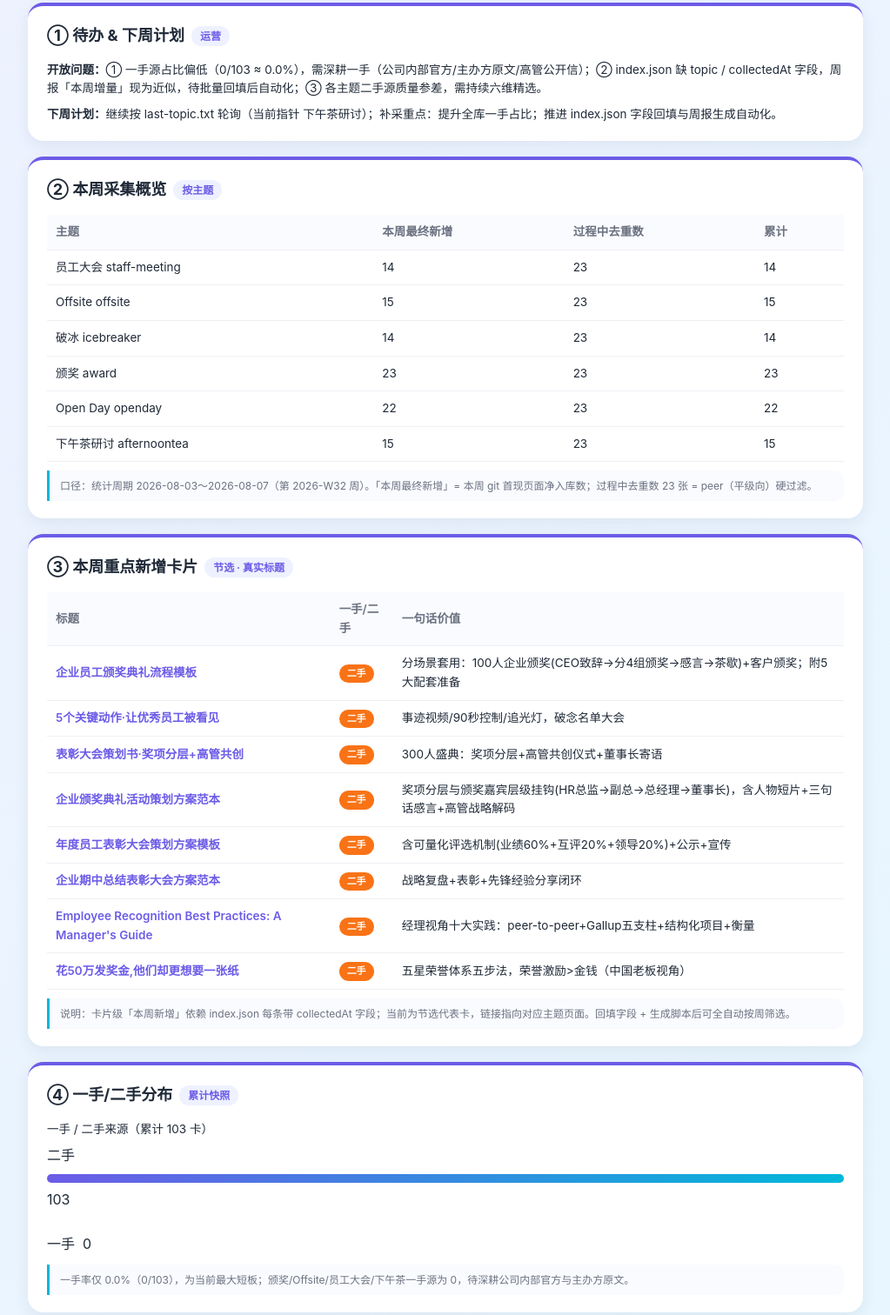
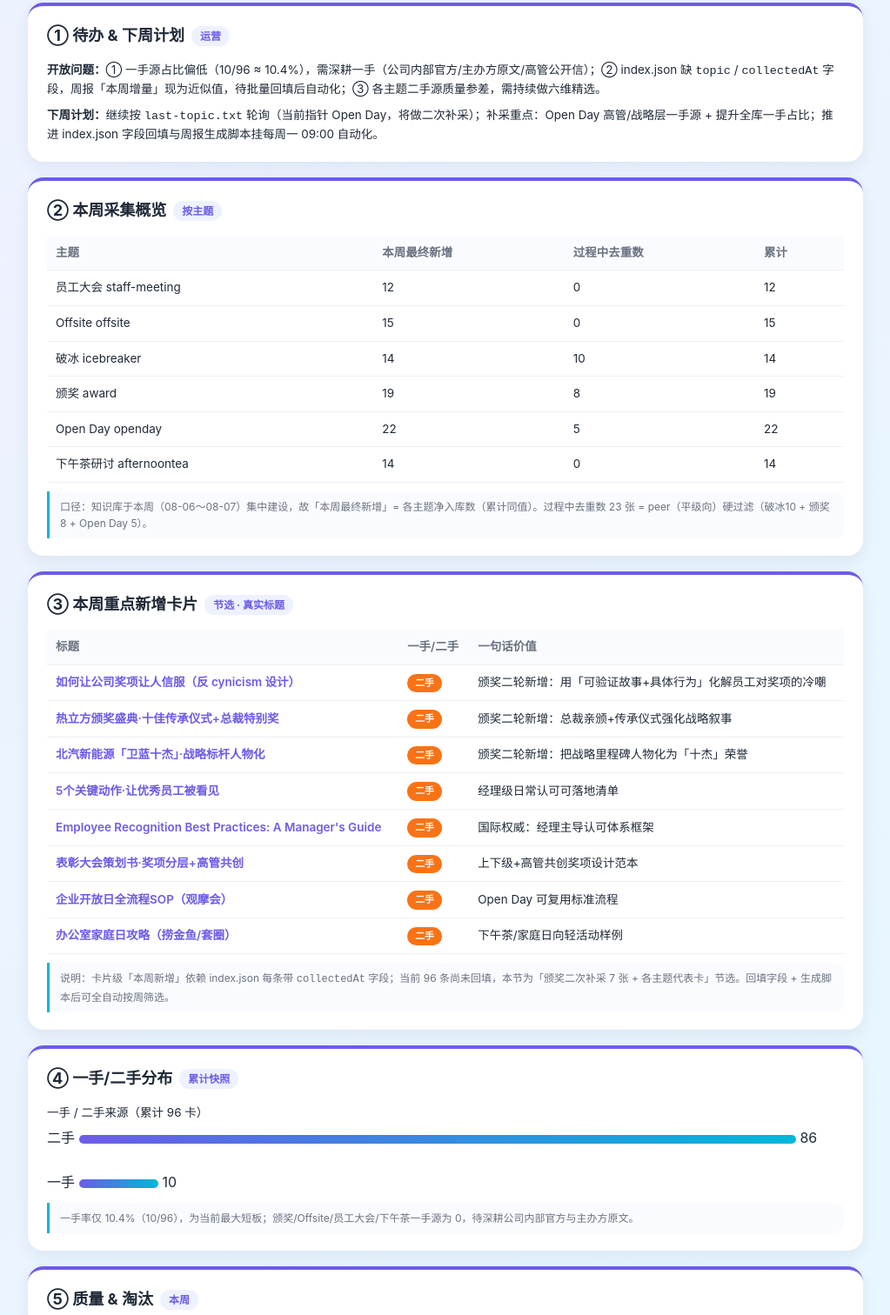
Before and after one commit to yitongcaii/workbuddy-handoff, a plain HTML site: page knowledge-collection/kb-weekly-report-2026-W32.html in a window 1280 px wide. Shown: the part 302-1814 px from the top of the page at 87% size, without its empty margins (128-1151 px from the left). Drawn offline with Linux system fonts and the light colour scheme.

Commit message:
chore: sync knowledge-collection cards+index (2026-08-07)

```diff
--- a/knowledge-collection/kb-weekly-report-2026-W32.html
+++ b/knowledge-collection/kb-weekly-report-2026-W32.html
@@ -3,7 +3,7 @@
 <head>
 <meta charset="UTF-8">
 <meta name="viewport" content="width=device-width, initial-scale=1.0">
-<title>文化活动知识库 · 周报模板</title>
+<title>文化活动知识库 · 周报 2026-W32</title>
 <style>
   :root{
     --accent:#6c5ce7; --accent2:#00b8d9; --bg1:#eef1ff; --bg2:#e6f7ff;
@@ -56,61 +56,61 @@
   <!-- ===== 数据看板 ===== -->
   <div class="kpis">
     <div class="kpi"><div class="n">6</div><div class="l">累计新增活动页面</div></div>
-    <div class="kpi"><div class="n">103</div><div class="l">本周新增（净）卡片</div></div>
+    <div class="kpi"><div class="n">96</div><div class="l">本周新增（净）卡片</div></div>
     <div class="kpi"><div class="n">23</div><div class="l">本周去重删卡片数</div></div>
     <div class="kpi"><div class="n">6</div><div class="l">覆盖主题</div></div>
   </div>
 
-  <!-- ===== ① 待办 & 下周计划（前置） ===== -->
+  <!-- ===== ① 待办 & 下周计划（原⑥，前置） ===== -->
   <div class="sec">
     <h2>① 待办 & 下周计划 <span class="tag">运营</span></h2>
-    <p style="font-size:13.5px"><b>开放问题：</b>① 一手源占比偏低（0/103 ≈ 0.0%），需深耕一手（公司内部官方/主办方原文/高管公开信）；② index.json 缺 topic / collectedAt 字段，周报「本周增量」现为近似，待批量回填后自动化；③ 各主题二手源质量参差，需持续六维精选。</p>
-    <p style="font-size:13.5px;margin-top:8px"><b>下周计划：</b>继续按 last-topic.txt 轮询（当前指针 下午茶研讨）；补采重点：提升全库一手占比；推进 index.json 字段回填与周报生成自动化。</p>
+    <p style="font-size:13.5px"><b>开放问题：</b>① 一手源占比偏低（10/96 ≈ 10.4%），需深耕一手（公司内部官方/主办方原文/高管公开信）；② index.json 缺 <code>topic</code> / <code>collectedAt</code> 字段，周报「本周增量」现为近似值，待批量回填后自动化；③ 各主题二手源质量参差，需持续做六维精选。</p>
+    <p style="font-size:13.5px;margin-top:8px"><b>下周计划：</b>继续按 <code>last-topic.txt</code> 轮询（当前指针 Open Day，将做二次补采）；补采重点：Open Day 高管/战略层一手源 + 提升全库一手占比；推进 index.json 字段回填与周报生成脚本挂每周一 09:00 自动化。</p>
   </div>
 
-  <!-- ===== ② 本周采集概览 ===== -->
+  <!-- ===== ② 本周采集概览（原①） ===== -->
   <div class="sec">
     <h2>② 本周采集概览 <span class="tag">按主题</span></h2>
     <table>
       <thead><tr><th>主题</th><th>本周最终新增</th><th>过程中去重数</th><th>累计</th></tr></thead>
       <tbody>
-        <tr><td>员工大会 staff-meeting</td><td>14</td><td>23</td><td>14</td></tr>
-        <tr><td>Offsite offsite</td><td>15</td><td>23</td><td>15</td></tr>
-        <tr><td>破冰 icebreaker</td><td>14</td><td>23</td><td>14</td></tr>
-        <tr><td>颁奖 award</td><td>23</td><td>23</td><td>23</td></tr>
-        <tr><td>Open Day openday</td><td>22</td><td>23</td><td>22</td></tr>
-        <tr><td>下午茶研讨 afternoontea</td><td>15</td><td>23</td><td>15</td></tr>
+        <tr><td>员工大会 staff-meeting</td><td>12</td><td>0</td><td>12</td></tr>
+        <tr><td>Offsite offsite</td><td>15</td><td>0</td><td>15</td></tr>
+        <tr><td>破冰 icebreaker</td><td>14</td><td>10</td><td>14</td></tr>
+        <tr><td>颁奖 award</td><td>19</td><td>8</td><td>19</td></tr>
+        <tr><td>Open Day openday</td><td>22</td><td>5</td><td>22</td></tr>
+        <tr><td>下午茶研讨 afternoontea</td><td>14</td><td>0</td><td>14</td></tr>
       </tbody>
     </table>
-    <div class="note">口径：统计周期 2026-08-03～2026-08-07（第 2026-W32 周）。「本周最终新增」= 本周 git 首现页面净入库数；过程中去重数 23 张 = peer（平级向）硬过滤。</div>
+    <div class="note">口径：知识库于本周（08-06～08-07）集中建设，故「本周最终新增」= 各主题净入库数（累计同值）。过程中去重数 23 张 = peer（平级向）硬过滤（破冰10 + 颁奖8 + Open Day 5）。</div>
   </div>
 
-  <!-- ===== ③ 本周重点新增卡片（附页面链接） ===== -->
+  <!-- ===== ③ 本周重点新增卡片（原②，附来源链接） ===== -->
   <div class="sec">
     <h2>③ 本周重点新增卡片 <span class="tag">节选 · 真实标题</span></h2>
     <table>
       <thead><tr><th>标题</th><th>一手/二手</th><th>一句话价值</th></tr></thead>
       <tbody>
-        <tr><td><a href="https://yitongcaii.github.io/workbuddy-handoff/knowledge-collection/award/award.html" target="_blank">企业员工颁奖典礼流程模板</a></td><td><span class="chip b2">二手</span></td><td>分场景套用：100人企业颁奖(CEO致辞→分4组颁奖→感言→茶歇)+客户颁奖；附5大配套准备</td></tr>
-        <tr><td><a href="https://yitongcaii.github.io/workbuddy-handoff/knowledge-collection/award/award.html" target="_blank">5个关键动作·让优秀员工被看见</a></td><td><span class="chip b2">二手</span></td><td>事迹视频/90秒控制/追光灯，破念名单大会</td></tr>
-        <tr><td><a href="https://yitongcaii.github.io/workbuddy-handoff/knowledge-collection/award/award.html" target="_blank">表彰大会策划书·奖项分层+高管共创</a></td><td><span class="chip b2">二手</span></td><td>300人盛典：奖项分层+高管共创仪式+董事长寄语</td></tr>
-        <tr><td><a href="https://yitongcaii.github.io/workbuddy-handoff/knowledge-collection/award/award.html" target="_blank">企业颁奖典礼活动策划方案范本</a></td><td><span class="chip b2">二手</span></td><td>奖项分层与颁奖嘉宾层级挂钩(HR总监→副总→总经理→董事长)，含人物短片+三句话感言+高管战略解码</td></tr>
-        <tr><td><a href="https://yitongcaii.github.io/workbuddy-handoff/knowledge-collection/award/award.html" target="_blank">年度员工表彰大会策划方案模板</a></td><td><span class="chip b2">二手</span></td><td>含可量化评选机制(业绩60%+互评20%+领导20%)+公示+宣传</td></tr>
-        <tr><td><a href="https://yitongcaii.github.io/workbuddy-handoff/knowledge-collection/award/award.html" target="_blank">企业期中总结表彰大会方案范本</a></td><td><span class="chip b2">二手</span></td><td>战略复盘+表彰+先锋经验分享闭环</td></tr>
-        <tr><td><a href="https://yitongcaii.github.io/workbuddy-handoff/knowledge-collection/award/award.html" target="_blank">Employee Recognition Best Practices: A Manager's Guide</a></td><td><span class="chip b2">二手</span></td><td>经理视角十大实践：peer-to-peer+Gallup五支柱+结构化项目+衡量</td></tr>
-        <tr><td><a href="https://yitongcaii.github.io/workbuddy-handoff/knowledge-collection/award/award.html" target="_blank">花50万发奖金,他们却更想要一张纸</a></td><td><span class="chip b2">二手</span></td><td>五星荣誉体系五步法，荣誉激励>金钱（中国老板视角）</td></tr>
+        <tr><td><a href="https://yitongcaii.github.io/workbuddy-handoff/knowledge-collection/award/award.html" target="_blank">如何让公司奖项让人信服（反 cynicism 设计）</a></td><td><span class="chip b2">二手</span></td><td>颁奖二轮新增：用「可验证故事+具体行为」化解员工对奖项的冷嘲</td></tr>
+        <tr><td><a href="https://yitongcaii.github.io/workbuddy-handoff/knowledge-collection/award/award.html" target="_blank">热立方颁奖盛典·十佳传承仪式+总裁特别奖</a></td><td><span class="chip b2">二手</span></td><td>颁奖二轮新增：总裁亲颁+传承仪式强化战略叙事</td></tr>
+        <tr><td><a href="https://yitongcaii.github.io/workbuddy-handoff/knowledge-collection/award/award.html" target="_blank">北汽新能源「卫蓝十杰」·战略标杆人物化</a></td><td><span class="chip b2">二手</span></td><td>颁奖二轮新增：把战略里程碑人物化为「十杰」荣誉</td></tr>
+        <tr><td><a href="https://yitongcaii.github.io/workbuddy-handoff/knowledge-collection/award/award.html" target="_blank">5个关键动作·让优秀员工被看见</a></td><td><span class="chip b2">二手</span></td><td>经理级日常认可可落地清单</td></tr>
+        <tr><td><a href="https://yitongcaii.github.io/workbuddy-handoff/knowledge-collection/award/award.html" target="_blank">Employee Recognition Best Practices: A Manager's Guide</a></td><td><span class="chip b2">二手</span></td><td>国际权威：经理主导认可体系框架</td></tr>
+        <tr><td><a href="https://yitongcaii.github.io/workbuddy-handoff/knowledge-collection/award/award.html" target="_blank">表彰大会策划书·奖项分层+高管共创</a></td><td><span class="chip b2">二手</span></td><td>上下级+高管共创奖项设计范本</td></tr>
+        <tr><td><a href="https://yitongcaii.github.io/workbuddy-handoff/knowledge-collection/openday/openday.html" target="_blank">企业开放日全流程SOP（观摩会）</a></td><td><span class="chip b2">二手</span></td><td>Open Day 可复用标准流程</td></tr>
+        <tr><td><a href="https://yitongcaii.github.io/workbuddy-handoff/knowledge-collection/afternoontea/afternoontea.html" target="_blank">办公室家庭日攻略（捞金鱼/套圈）</a></td><td><span class="chip b2">二手</span></td><td>下午茶/家庭日向轻活动样例</td></tr>
       </tbody>
     </table>
-    <div class="note">说明：卡片级「本周新增」依赖 index.json 每条带 collectedAt 字段；当前为节选代表卡，链接指向对应主题页面。回填字段 + 生成脚本后可全自动按周筛选。</div>
+    <div class="note">说明：卡片级「本周新增」依赖 index.json 每条带 <code>collectedAt</code> 字段；当前 96 条尚未回填，本节为「颁奖二次补采 7 张 + 各主题代表卡」节选。回填字段 + 生成脚本后可全自动按周筛选。</div>
   </div>
 
-  <!-- ===== ④ 一手/二手分布 ===== -->
+  <!-- ===== ④ 一手/二手分布（原③） ===== -->
   <div class="sec">
     <h2>④ 一手/二手分布 <span class="tag">累计快照</span></h2>
-    <p style="font-size:13.5px;margin-bottom:6px">一手 / 二手来源（累计 103 卡）</p>
-    <div>二手 <span class="bar" style="width:100%"></span> 103</div><br>
-    <div>一手 <span class="bar" style="width:0%"></span> 0</div>
-    <div class="note">一手率仅 0.0%（0/103），为当前最大短板；颁奖/Offsite/员工大会/下午茶一手源为 0，待深耕公司内部官方与主办方原文。</div>
+    <p style="font-size:13.5px;margin-bottom:6px">一手 / 二手来源（累计 96 卡）</p>
+    <div>二手 <span class="bar" style="width:90%"></span> 86</div><br>
+    <div>一手 <span class="bar" style="width:10%"></span> 10</div>
+    <div class="note">一手率仅 10.4%（10/96），为当前最大短板；颁奖/Offsite/员工大会/下午茶一手源为 0，待深耕公司内部官方与主办方原文。</div>
   </div>
 
   <!-- ===== ⑤ 质量 & 淘汰 ===== -->
```
Also changed, not shown: knowledge-collection/kb-weekly-report-2026-W32-poster.html (+10 -10 lines), knowledge-collection/kb-weekly-report-2026-W32-poster.png (added).
